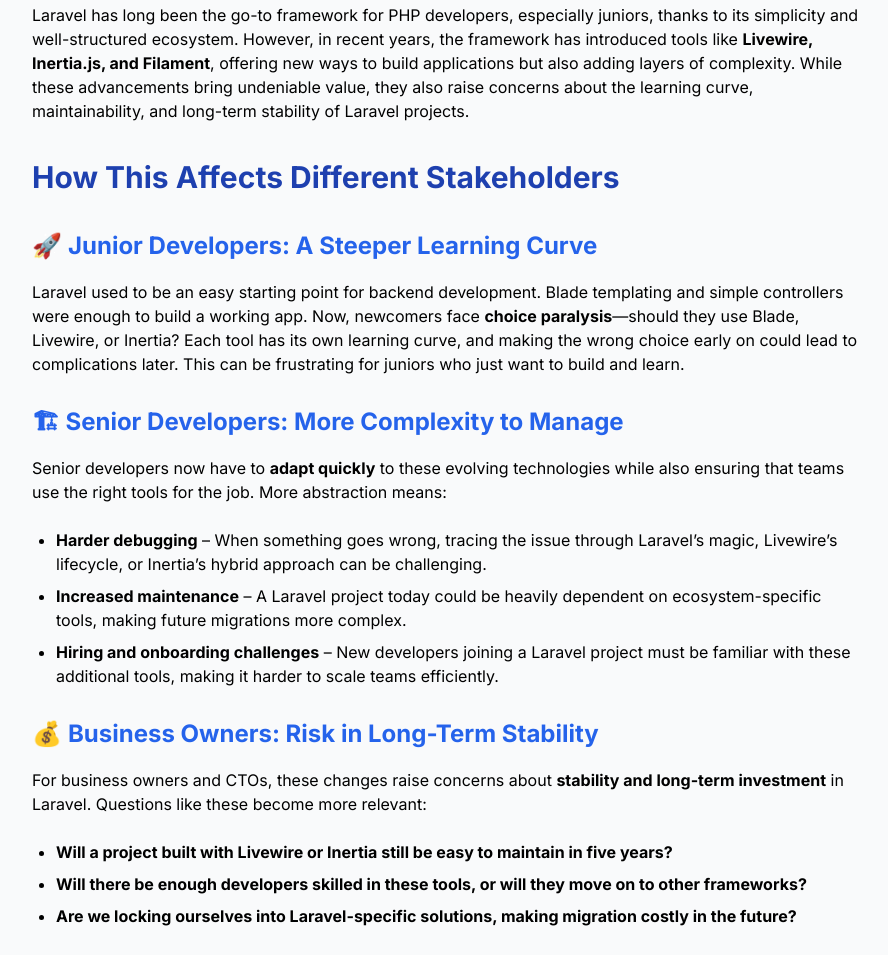
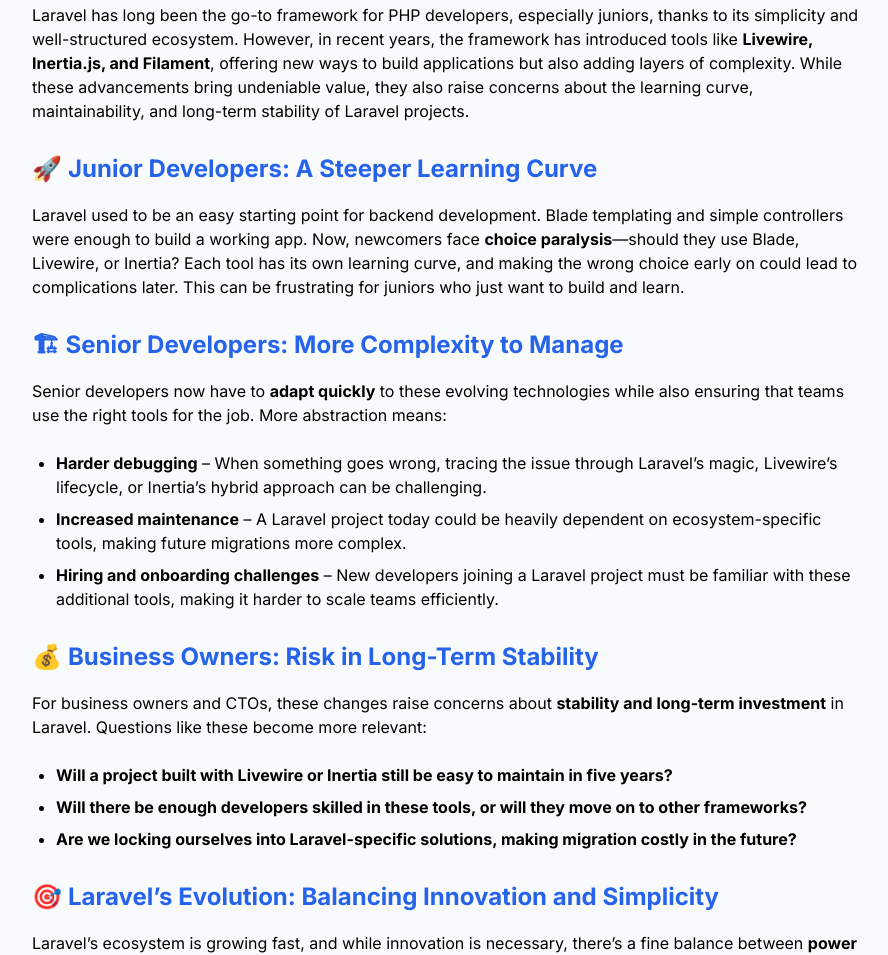
Before and after one commit to achrafAa/my-blog, an Astro site: page /blog/laravel-complexity in a window 1280 px wide. Shown: the part 909-1864 px from the top of the page, without its empty margins (192-1080 px from the left). Built offline with nearby package versions, Linux system fonts and the light colour scheme; Astro itself is replaced by a stand-in of ours.

Commit message:
fix article

```diff
--- a/src/content/blog/laravel-complexity.md
+++ b/src/content/blog/laravel-complexity.md
@@ -9,8 +9,6 @@
 ---
 
 Laravel has long been the go-to framework for PHP developers, especially juniors, thanks to its simplicity and well-structured ecosystem. However, in recent years, the framework has introduced tools like **Livewire, Inertia.js, and Filament**, offering new ways to build applications but also adding layers of complexity. While these advancements bring undeniable value, they also raise concerns about the learning curve, maintainability, and long-term stability of Laravel projects.
-
-## How This Affects Different Stakeholders
 
 ### 🚀 **Junior Developers: A Steeper Learning Curve**
 
```
